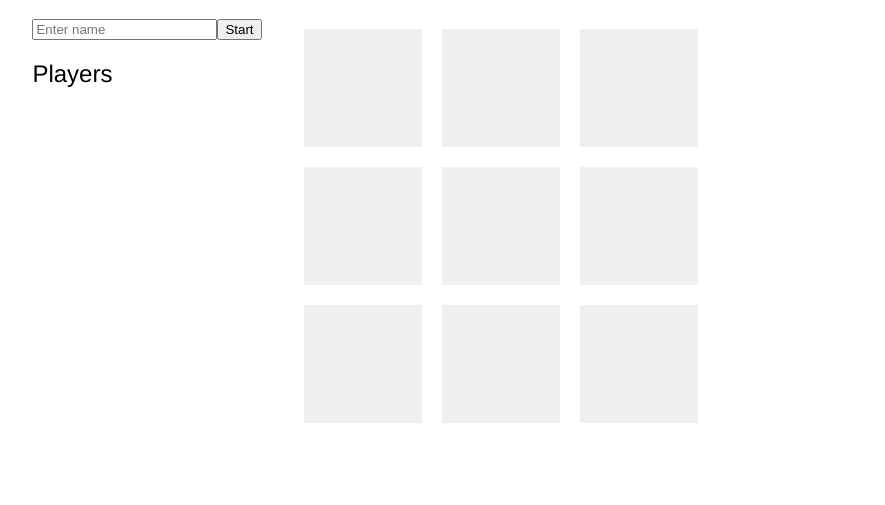
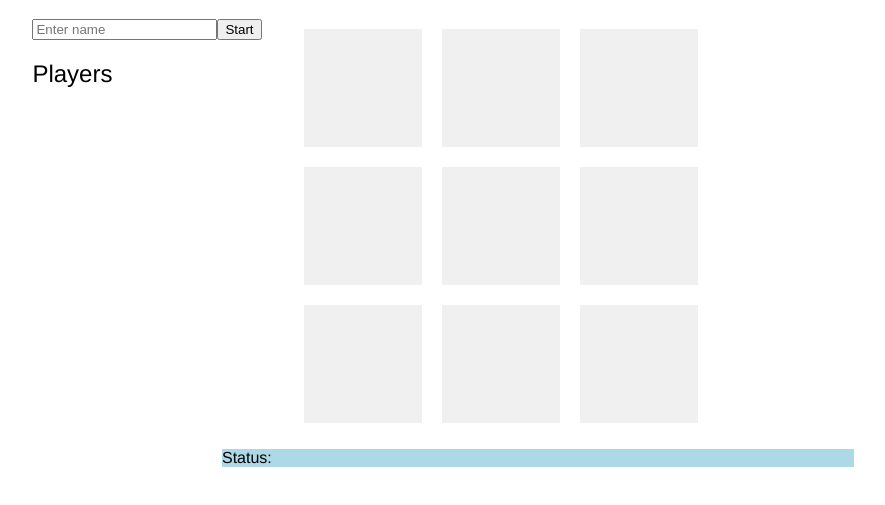
Before and after one commit to josh--newman/tictactoe, a React app: page / in a window 1280 px wide. Shown: the part 61-566 px from the top of the page, without its empty margins (102-987 px from the left). Built offline with nearby package versions, Linux system fonts and the light colour scheme; no server answers.

Commit message:
Add status bar

```diff
--- a/client/src/components/App.js
+++ b/client/src/components/App.js
@@ -109,11 +109,11 @@ export default class App extends Component {
           <Menu onJoinQueue={this.onJoinQueue}
                 onEndGame={this.onEndGame.bind(this)}
                 {...this.state} />
-          <Status winner={this.state.winner.name} />
           <Board key={this.state.gameId}
                  makeMove={this.makeMove.bind(this)}
                  {...this.state} />
         </div>
+        <Status winner={this.state.winner.name} />
       </div>
     );
   }
--- a/client/src/components/Status.js
+++ b/client/src/components/Status.js
@@ -8,7 +8,7 @@ export default class Status extends React.Component {
   render() {
     return (
       <div className="status">
-        <p>{this.props.winner}</p>
+        <p>Status: {this.props.winner}</p>
       </div>
     );
   }
--- a/client/styles/main.scss
+++ b/client/styles/main.scss
@@ -50,9 +50,14 @@ body {
       }
     }
   }
-
 }
 
 .game-disabled {
   pointer-events: none;
 }
+
+.status {
+  background-color: lightblue;
+  width: 50%;
+  margin: 0 auto;
+}
```
